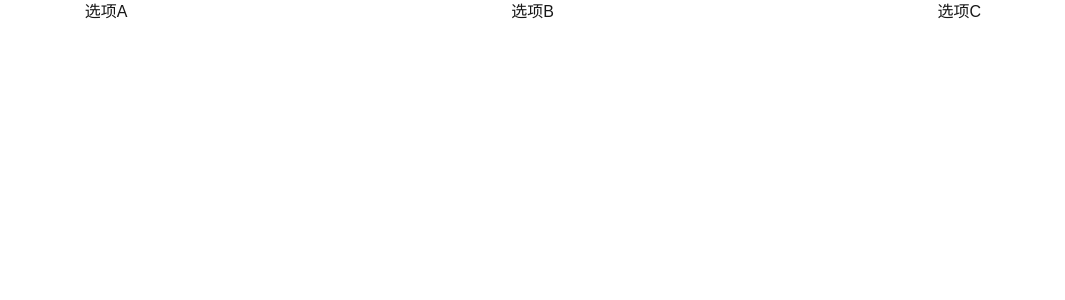
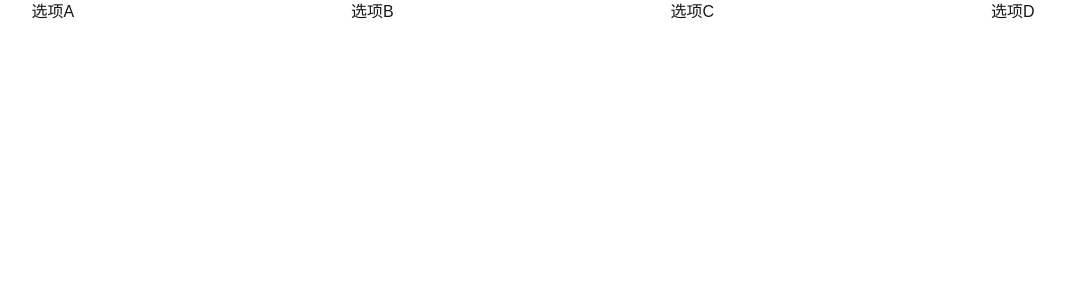
Before and after one commit to BenElliot4631317/web-project, a Next.js app: page /firstpage in a window 1280 px wide. Shown: the top 300 px of the page, without its empty margins (107-1172 px from the left). Built offline with nearby package versions, Linux system fonts and the light colour scheme.

Commit message:
create a new div for test commit

```diff
--- a/app/firstpage/page.tsx
+++ b/app/firstpage/page.tsx
@@ -4,6 +4,7 @@ export default function page() {
         <div>选项A</div>
         <div>选项B</div>
         <div>选项C</div>
+        <div>选项D</div>
     </div>
   )
 }
```
